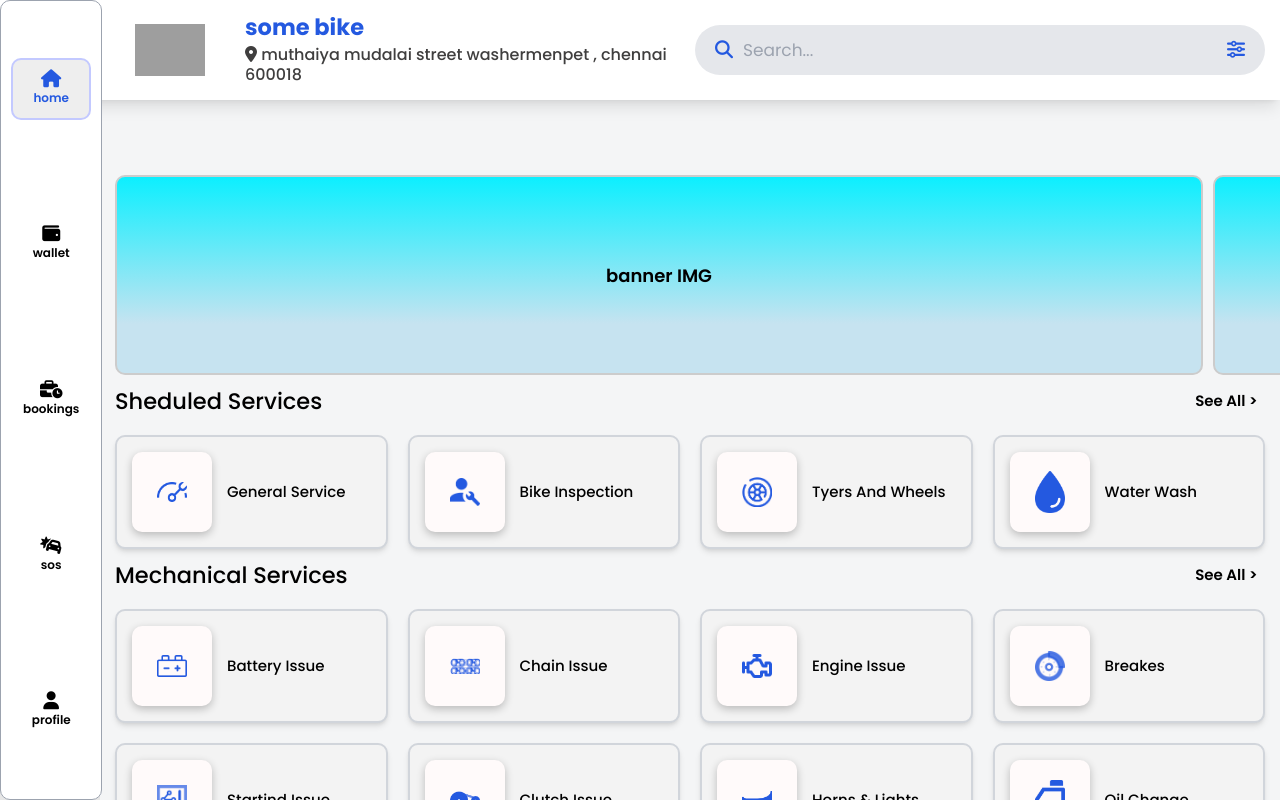
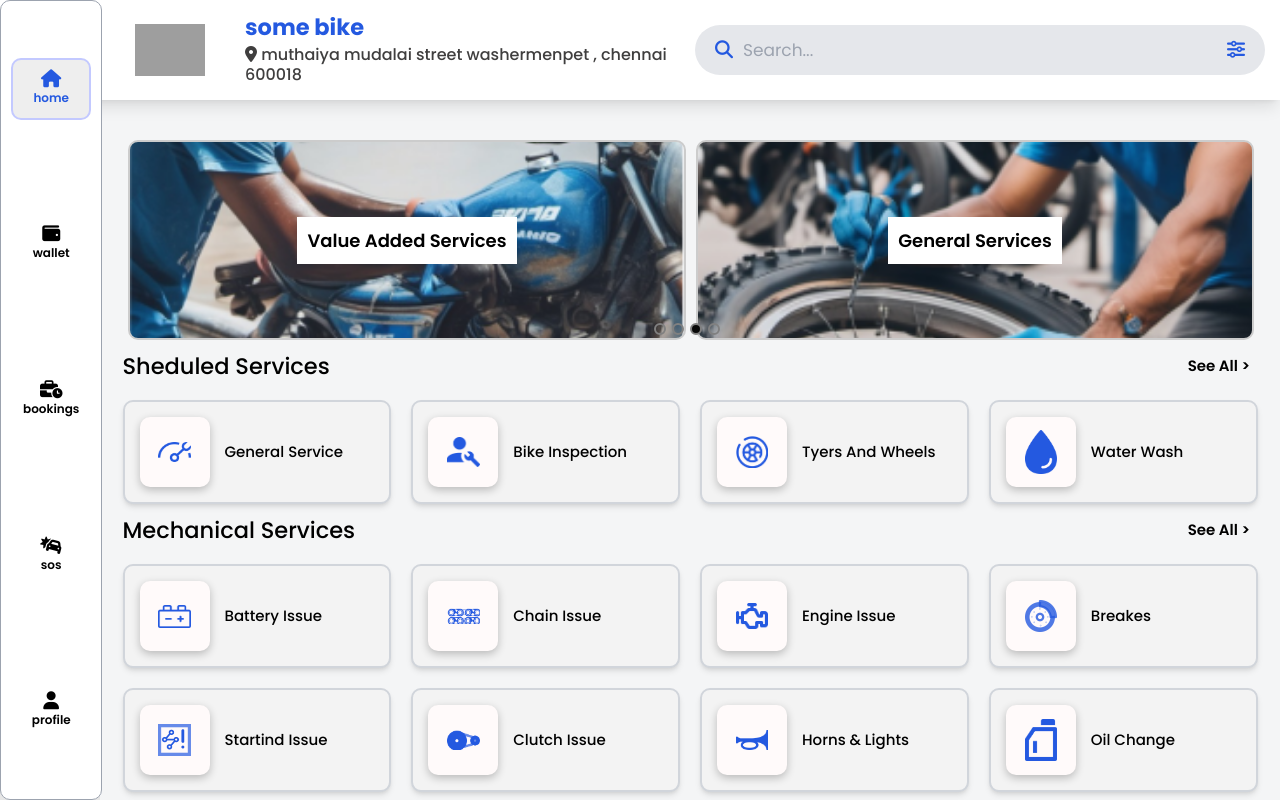
Before and after one commit to atheeqgit/seventeen, a React (Vite) app: page / in a window 1280 px wide. Shown: the top 800 px of the page. Built offline with nearby package versions, Linux system fonts and the light colour scheme; grey boxes are pictures that could not be loaded.

Commit message:
updated banner courosel

```diff
--- a/package.json
+++ b/package.json
@@ -15,6 +15,7 @@
     "framer-motion": "^11.3.8",
     "react": "^18.2.0",
     "react-dom": "^18.2.0",
+    "react-multi-carousel": "^2.8.5",
     "react-router-dom": "^6.21.0",
     "react-toastify": "^10.0.5",
     "scss": "^0.2.4"
--- a/src/App.jsx
+++ b/src/App.jsx
@@ -1,4 +1,4 @@
-import { useState } from "react";
+import { useEffect, useState } from "react";
 import { BrowserRouter as Router, Routes, Route } from "react-router-dom";
 import { useGlobalContext } from "./context";
 import { AnimatePresence, motion } from "framer-motion";
@@ -25,6 +25,7 @@ import Notfound from "./pages/notfound/Notfound";
 function App() {
   const [count, setCount] = useState(0);
   const { login } = useGlobalContext();
+
   return (
     <div className="app">
       <ToastContainer />
--- a/src/components/TopNav.jsx
+++ b/src/components/TopNav.jsx
@@ -1,13 +1,22 @@
-import React from "react";
+import React, { useEffect } from "react";
 import "./component.css";
 import { useGlobalContext } from "../context";
+import { useState } from "react";
 
 const TopNav = () => {
   const { login } = useGlobalContext();
 
+  // useEffect(() => {
+  //   const topNav = document.getElementById("top-nav").offsetHeight;
+
+  //   console.log(topNav);
+  // }, []);
   return (
-    <div className=" w-full bg-white fixed top-0 left-0 lg:pl-40  z-50 shadow-lg">
-      <div className="container mx-auto top-nav flex flex-col md:grid grid-cols-12 p-6 pb-2 gap-4 md:pb-6 ">
+    <div
+      className=" w-full bg-white fixed top-0 left-0 lg:pl-40  z-50 shadow-lg"
+      id="top-nav"
+    >
+      <div className="container mx-auto top-nav flex flex-col md:grid grid-cols-12 p-4 md:p-6 pb-2 gap-4 md:pb-6 ">
         <div className="top-nav-top md:col-span-6 flex items-center justify-center gap-8">
           <div className="img-div w-1/5 justify-center h-24 flex gap-2 flex-col items-center ">
             <img src="/r15.png" className="w-28" alt="" />
@@ -16,7 +25,7 @@ const TopNav = () => {
             <h1 className="text-3xl lg:text-4xl ">
               {login.model_name ? login.model_name : "no model from backend"}
             </h1>
-            <p className="text-xl lg:text-2xl">
+            <p className="text-lg lg:text-2xl">
               {" "}
               <i class="fa-solid fa-location-dot"></i> muthaiya mudalai street
               washermenpet , chennai 600018{" "}
--- a/src/components/banner/Banner.jsx
+++ b/src/components/banner/Banner.jsx
@@ -1,13 +1,76 @@
 import React from "react";
 import "./banner.css";
+import Carousel from "react-multi-carousel";
+import "react-multi-carousel/lib/styles.css";
+
+const responsive = {
+  superLargeDesktop: {
+    // the naming can be any, depends on you.
+    breakpoint: { max: 4000, min: 3000 },
+    items: 5,
+  },
+  desktop: {
+    breakpoint: { max: 3000, min: 1024 },
+    items: 3,
+  },
+  tablet: {
+    breakpoint: { max: 1024, min: 600 },
+    items: 2,
+  },
+  mobile: {
+    breakpoint: { max: 600, min: 0 },
+
+    items: 1,
+  },
+};
 
 const Banner = () => {
   return (
-    <div className="home-banner">
-      <div className="banner">banner IMG</div>
-      <div className="banner">banner IMG</div>
-      <div className="banner">banner IMG</div>
-    </div>
+    <Carousel
+      responsive={responsive}
+      autoPlay={true}
+      autoPlaySpeed={2500}
+      infinite={true}
+      removeArrowOnDeviceType={["tablet", "mobile"]}
+      showDots={true}
+    >
+      <div
+        className="banner"
+        style={{
+          backgroundImage: `url("/landing1.png")`,
+        }}
+      >
+        <p className="p-4 bg-white text-center capitalize">
+          Mechanical services
+        </p>
+      </div>
+      <div
+        className="banner"
+        style={{
+          backgroundImage: `url("/landing2.png")`,
+        }}
+      >
+        <p className="p-4 bg-white text-center capitalize">cleaning services</p>
+      </div>
+      <div
+        className="banner"
+        style={{
+          backgroundImage: `url("/landing3.png")`,
+        }}
+      >
+        <p className="p-4 bg-white text-center capitalize">
+          Value Added services
+        </p>
+      </div>
+      <div
+        className="banner"
+        style={{
+          backgroundImage: `url("/landing4.png")`,
+        }}
+      >
+        <p className="p-4 bg-white text-center capitalize">General services</p>
+      </div>
+    </Carousel>
   );
 };
 
--- a/src/components/banner/banner.css
+++ b/src/components/banner/banner.css
@@ -4,14 +4,16 @@
   width: max-content;
   gap: 1rem;
 }
-.home .home-banner .banner {
-  width: 85vw;
+.home .banner {
   height: 20rem;
   border-radius: 1rem;
-  background: linear-gradient(to bottom, #0cefff, #c6e3f0 75%);
   border: 2px solid #ccc;
   display: flex;
   justify-content: center;
   align-items: center;
   font-weight: 600;
+  margin: 0rem 0.5rem;
+  background-position: center;
+  background-repeat: no-repeat;
+  background-size: cover;
 }
--- a/src/components/featured/featured.css
+++ b/src/components/featured/featured.css
@@ -6,12 +6,12 @@
   cursor: pointer;
 }
 .featured-div .cards-div .card-m .icon-box {
-  width: 8rem;
-  height: 8rem;
+  width: 7rem;
+  height: 7rem;
   display: flex;
   justify-content: center;
   align-items: center;
-  padding: 2.5rem;
+  padding: 1rem;
   background: #fffafa;
   border-radius: 1rem;
   box-shadow: rgba(0, 0, 0, 0.24) 0px 3px 8px;
@@ -21,5 +21,5 @@
   color: rgb(12, 138, 255);
 }
 .featured-div .cards-div .card-m .icon-box img {
-  width: 100%;
+  width: 65%;
 }
--- a/src/context.jsx
+++ b/src/context.jsx
@@ -9,7 +9,7 @@ export function GlobalProvider({ children }) {
   //const [login, setLogin] = useState(null);
   const [login, setLogin] = useState({
     name: "xxxxxxxx",
-    mobile: 95663324,
+    mobile: 9566332402,
     model_name: "some bike",
     token: "dummytoken",
   });
@@ -33,22 +33,23 @@ export function GlobalProvider({ children }) {
   };
 
   const fetchFunc = async (method, url, body) => {
+    const headers = {
+      "Content-Type": "application/json",
+      Accept: "application/json",
+      "Access-Control-Allow-Origin": "*",
+      "Access-Control-Allow-Headers": "Content-Type, Authorization",
+    };
+
     if (method == "get") {
       try {
         const response = await axios.get(
           import.meta.env.VITE_SERVER_PORT + url,
           body,
           {
-            headers: {
-              "Content-Type": "application/json",
-              Accept: "application/json",
-              "Access-Control-Allow-Origin": "*",
-              "Access-Control-Allow-Headers": "Content-Type, Authorization",
-            },
+            headers,
           }
         );
 
-        // console.log(response);
         notify(response.message, true);
         return response;
       } catch (err) {
@@ -61,12 +62,7 @@ export function GlobalProvider({ children }) {
           import.meta.env.VITE_SERVER_PORT + url,
           body,
           {
-            headers: {
-              "Content-Type": "application/json",
-              Accept: "application/json",
-              "Access-Control-Allow-Origin": "*",
-              "Access-Control-Allow-Headers": "Content-Type, Authorization",
-            },
+            headers,
           }
         );
 
--- a/src/pages/Home.jsx
+++ b/src/pages/Home.jsx
@@ -1,4 +1,4 @@
-import React, { useEffect } from "react";
+import React, { useState, useEffect } from "react";
 import { motion } from "framer-motion";
 import "./pages.css";
 import Featured from "../components/featured/Featured";
@@ -15,13 +15,20 @@ import TopNav from "../components/TopNav";
 
 const Home = () => {
   const { services, AdditionalIssues, Issues } = useGlobalContext();
+  const [count, setCount] = useState(0);
 
+  // useEffect(() => {
+  //   const topNav = document.getElementById("top-nav").offsetHeight;
+
+  //   setCount(topNav);
+  //   console.log(topNav);
+  // }, []);
   return (
     <motion.div
       initial={{ opacity: 0 }}
       animate={{ opacity: 1 }}
       exit={{ opacity: 1 }}
-      className="home bg-[#F4F5F6] "
+      className="home pt-72 md:pt-56  px-9 bg-[#F4F5F6]"
     >
       <TopNav />
       <div className="container mx-auto ">
--- a/src/pages/pages.css
+++ b/src/pages/pages.css
@@ -1,7 +1,6 @@
 .home {
   display: flex;
   flex-direction: column;
-  padding: 17.5rem 1.5rem;
   padding-bottom: 10rem;
   gap: 1rem;
 }
```
Also changed, not shown: 1 other file (tests, documents, lock files or other folders).
